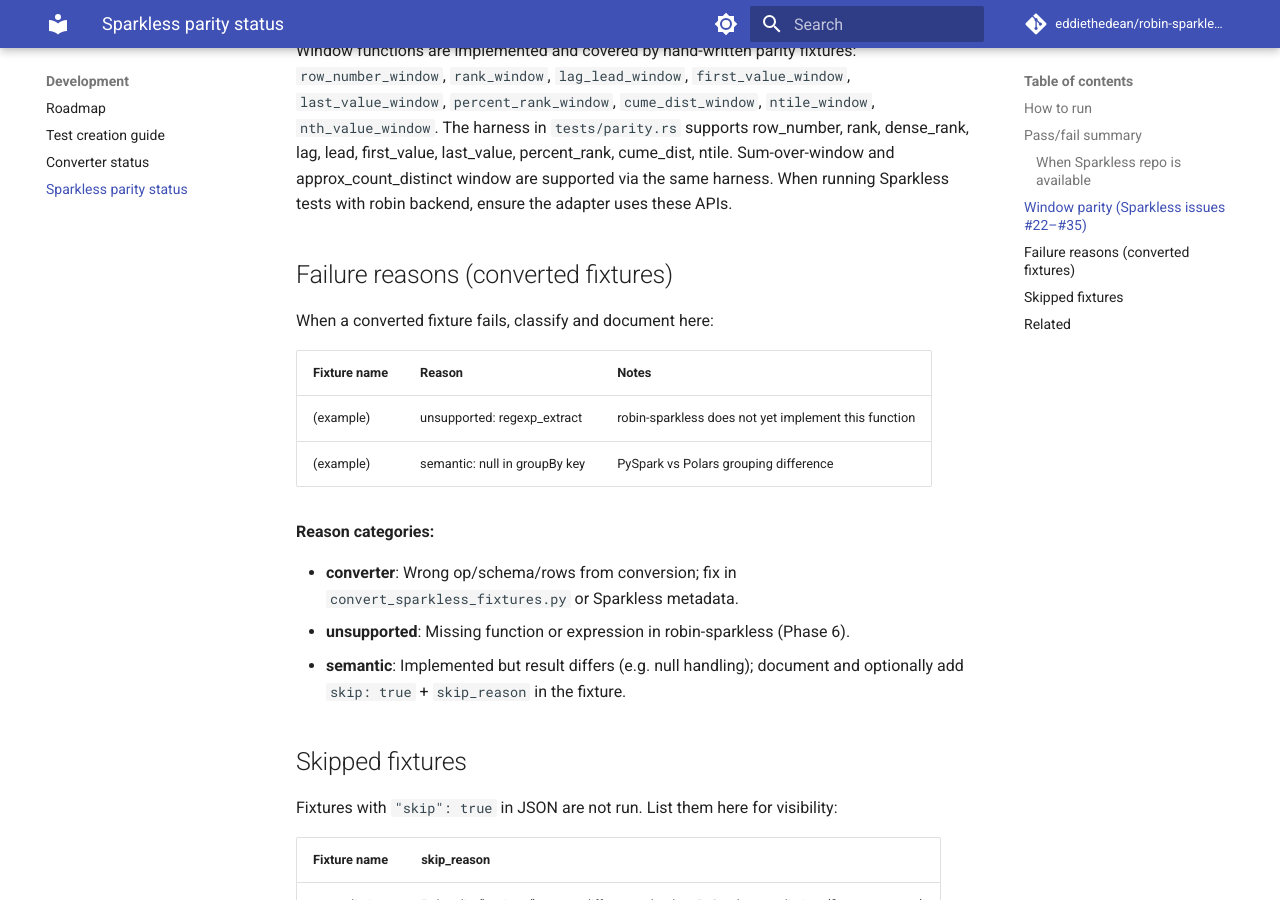
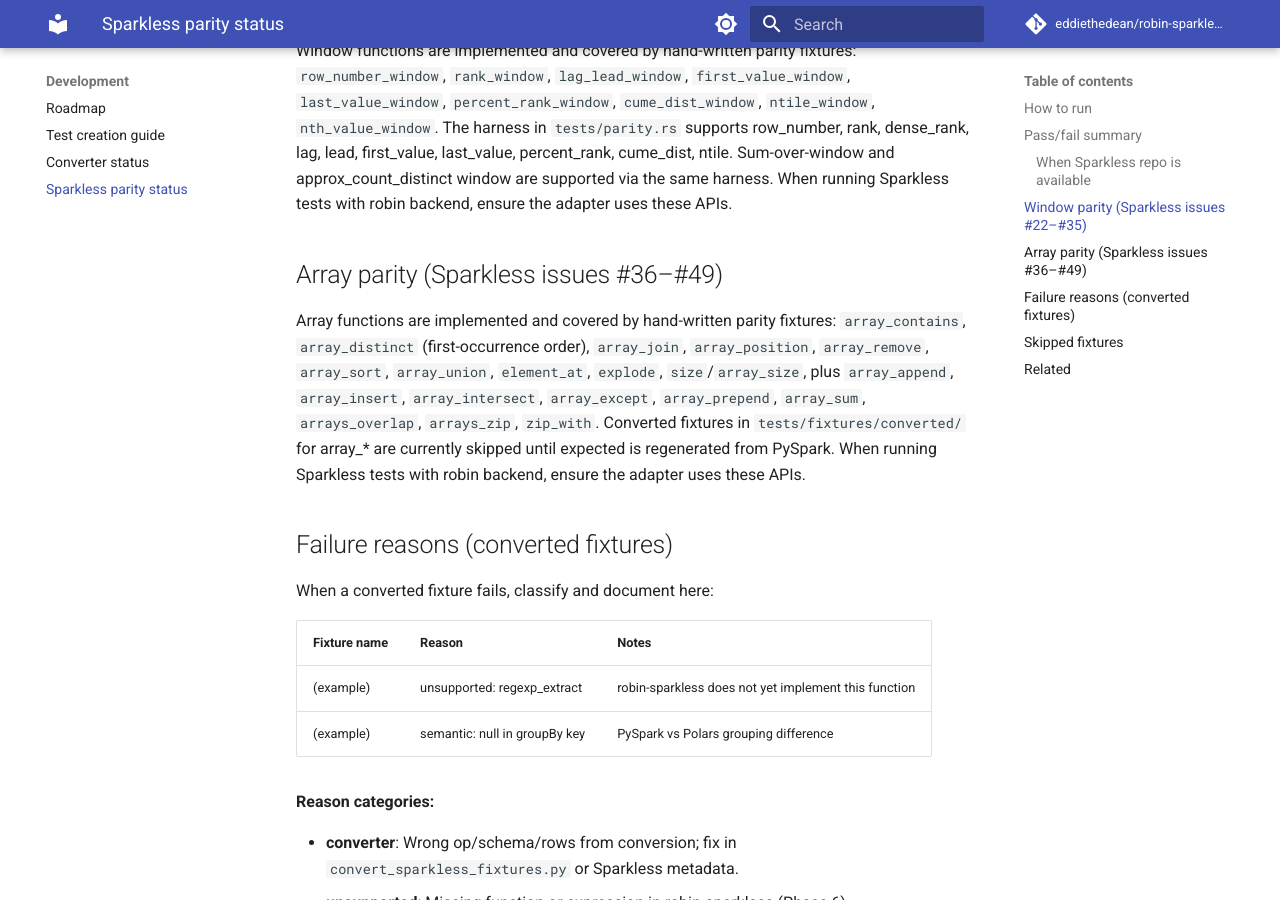
Before and after one commit to eddiethedean/robin-sparkless, an MkDocs documentation site: the page built from docs/SPARKLESS_PARITY_STATUS.md, in a window 1280 px wide and 900 px high, scrolled down 1623 px. Built offline with MkDocs 1.6.1 and Material for MkDocs 9.7.7, drawn with Linux system fonts in a browser that asks for light colours; comment, search, counter and statistics services are not loaded; some of the changed text lies outside the part shown.

Commit message:
array parity: fix array_distinct UDF, un-skip fixture, document #36-#49
- Fix apply_array_distinct_first_order to iterate inner list elements
  via amortized_iter().flatten() so result is List(String) not List(List(String)).
- Un-skip array_distinct hand-written fixture (first-occurrence order now passes).
- Document array parity in SPARKLESS_PARITY_STATUS.md for Sparkless issues #36-#49.
- Update pass count: 160 passing, 1 skipped (with_curdate_now).

Fixes #36. Fixes #37. Fixes #38. Fixes #39. Fixes #40. Fixes #41. Fixes #42. Fixes #43. Fixes #44. Fixes #45. Fixes #46. Fixes #47. Fixes #48. Fixes #49.

Co-authored-by: Cursor <cursoragent@cursor.com>

```diff
--- a/docs/SPARKLESS_PARITY_STATUS.md
+++ b/docs/SPARKLESS_PARITY_STATUS.md
@@ -36,6 +36,10 @@ cargo test pyspark_parity_fixtures
 ## Window parity (Sparkless issues #22–#35)
 
 Window functions are implemented and covered by hand-written parity fixtures: `row_number_window`, `rank_window`, `lag_lead_window`, `first_value_window`, `last_value_window`, `percent_rank_window`, `cume_dist_window`, `ntile_window`, `nth_value_window`. The harness in `tests/parity.rs` supports row_number, rank, dense_rank, lag, lead, first_value, last_value, percent_rank, cume_dist, ntile. Sum-over-window and approx_count_distinct window are supported via the same harness. When running Sparkless tests with robin backend, ensure the adapter uses these APIs.
+
+## Array parity (Sparkless issues #36–#49)
+
+Array functions are implemented and covered by hand-written parity fixtures: `array_contains`, `array_distinct` (first-occurrence order), `array_join`, `array_position`, `array_remove`, `array_sort`, `array_union`, `element_at`, `explode`, `size`/`array_size`, plus `array_append`, `array_insert`, `array_intersect`, `array_except`, `array_prepend`, `array_sum`, `arrays_overlap`, `arrays_zip`, `zip_with`. Converted fixtures in `tests/fixtures/converted/` for array_* are currently skipped until expected is regenerated from PySpark. When running Sparkless tests with robin backend, ensure the adapter uses these APIs.
 
 ## Failure reasons (converted fixtures)
 
```
Also changed, not shown: other parts of docs/SPARKLESS_PARITY_STATUS.md (+2 -2 lines), 2 other files.
